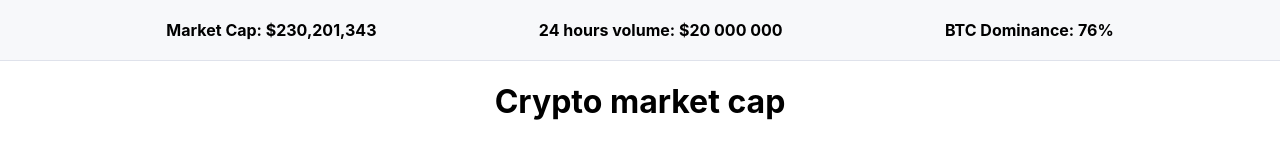
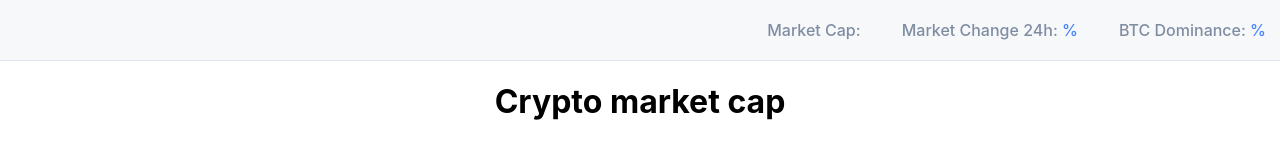
Before and after one commit to yannis182del/Crypto-Market-Cap, a React (Create React App) app: page / in a window 1280 px wide. Shown: the top 160 px of the page. Built offline with nearby package versions, Linux system fonts and the light colour scheme; no server answers.

Commit message:
added number formating and clean up

```diff
--- a/src/Components/Header/Header.js
+++ b/src/Components/Header/Header.js
@@ -1,13 +1,42 @@
-import React from "react";
-import { HeaderDiv, InfoDiv, MarketCap } from "./style";
+import React, { useState, useEffect } from "react";
+import axios from "axios";
+import NumberFormat from 'react-number-format';
+import { globalInfo } from "../../common/common";
+import {
+  HeaderDiv,
+  InfoDiv,
+  MarketCap,
+  MarketCapDiv,
+  MarketNumber,
+} from "./style";
 
 export default function Header() {
+  const [marketCap, setMarketCap] = useState(null);
+  const [dominance, setDominance] = useState(null);
+  const [marketChange, setMarketChange] = useState(null)
+  const fetchData = async () => {
+    const result = await axios(globalInfo);
+    setMarketCap(result.data.data.total_market_cap.usd);
+    setDominance(
+      parseFloat(result.data.data.market_cap_percentage.btc).toFixed(2)
+    );
+    setMarketChange(parseFloat(result.data.data.market_cap_change_percentage_24h_usd).toFixed(2))
+  };
+
+  useEffect(() => {
+    fetchData();
+  }, []);
+
   return (
     <HeaderDiv>
       <InfoDiv>
-        <MarketCap>Market Cap: $230,201,343</MarketCap>
-        <MarketCap>24 hours volume: $20 000 000 </MarketCap>
-         <MarketCap>BTC Dominance: 76%</MarketCap>
+        <MarketCapDiv>
+          <MarketCap>
+            Market Cap: <MarketNumber><NumberFormat value={marketCap} displayType={'text'} thousandSeparator={true} prefix={'$'} /></MarketNumber>
+          </MarketCap>
+          <MarketCap>Market Change 24h:  <MarketNumber>{marketChange}%</MarketNumber> </MarketCap>
+          <MarketCap>BTC Dominance: <MarketNumber>{dominance}%</MarketNumber></MarketCap>
+        </MarketCapDiv>
       </InfoDiv>
     </HeaderDiv>
   );
--- a/src/Components/Header/style.js
+++ b/src/Components/Header/style.js
@@ -8,9 +8,21 @@ export const HeaderDiv = styled.div`
 
 export const InfoDiv = styled.div`
   display: flex;
-  justify-content: space-evenly;
+  justify-content: flex-end;
 `;
 
 export const MarketCap = styled.p`
-  font-weight: 700;
+  font-weight: 500;
+  margin-right: 10px;
+  color: #7F8DA2
 `;
+
+export const MarketNumber = styled.span`
+color: #4785ff
+`
+
+export const MarketCapDiv = styled.div`
+  display: flex;
+  width: 40%;
+  justify-content: space-between;
+`;
--- a/src/Components/Table.js/Table.js
+++ b/src/Components/Table.js/Table.js
@@ -9,6 +9,7 @@ import TableRow from "@material-ui/core/TableRow";
 import TablePagination from "@material-ui/core/TablePagination";
 import Paper from "@material-ui/core/Paper";
 import { TableDiv } from "./style";
+import NumberFormat from 'react-number-format';
 import { marketCapUrl, COLOR_GREEN, COLOR_RED } from "../../common/common";
 import axios from "axios";
 
@@ -23,6 +24,7 @@ export default function MarketCapTable() {
   const [rowsPerPage, setRowsPerPage] = React.useState(20);
   const [page, setPage] = React.useState(0);
   const classes = useStyles();
+  const rowPerPage = [10, 25, 100, 250]
 
   const handleChangePage = async (event, newPage) => {
     setPage(newPage);
@@ -44,7 +46,7 @@ export default function MarketCapTable() {
   return (
     <TableDiv>
       <TablePagination
-        rowsPerPageOptions={[10, 25, 100]}
+        rowsPerPageOptions={rowPerPage}
         component="div"
         count={data.length}
         rowsPerPage={rowsPerPage}
@@ -78,7 +80,7 @@ export default function MarketCapTable() {
                     </p>
                   </TableCell>
                   <TableCell align="left">${data.current_price}</TableCell>
-                  <TableCell align="left">{data.total_volume}</TableCell>
+                  <TableCell align="left"><NumberFormat value={data.total_volume} displayType={'text'} thousandSeparator={true} prefix={'$'} /></TableCell>
                   <TableCell
                     className={
                       data.price_change_percentage_24h < 0
--- a/src/common/common.js
+++ b/src/common/common.js
@@ -3,6 +3,8 @@ export const marketCapUrl = (num) => {
   return `https://api.coingecko.com/api/v3/coins/markets?vs_currency=usd&order=market_cap_desc&per_page=${num}&page=1&sparkline=false`;
 };
 
+export const globalInfo = `https://api.coingecko.com/api/v3/global`
+
 // COLORS
 export const COLOR_RED = "rgb(217, 64, 64)";
 export const COLOR_GREEN = "rgb(0, 158, 115)";
```
